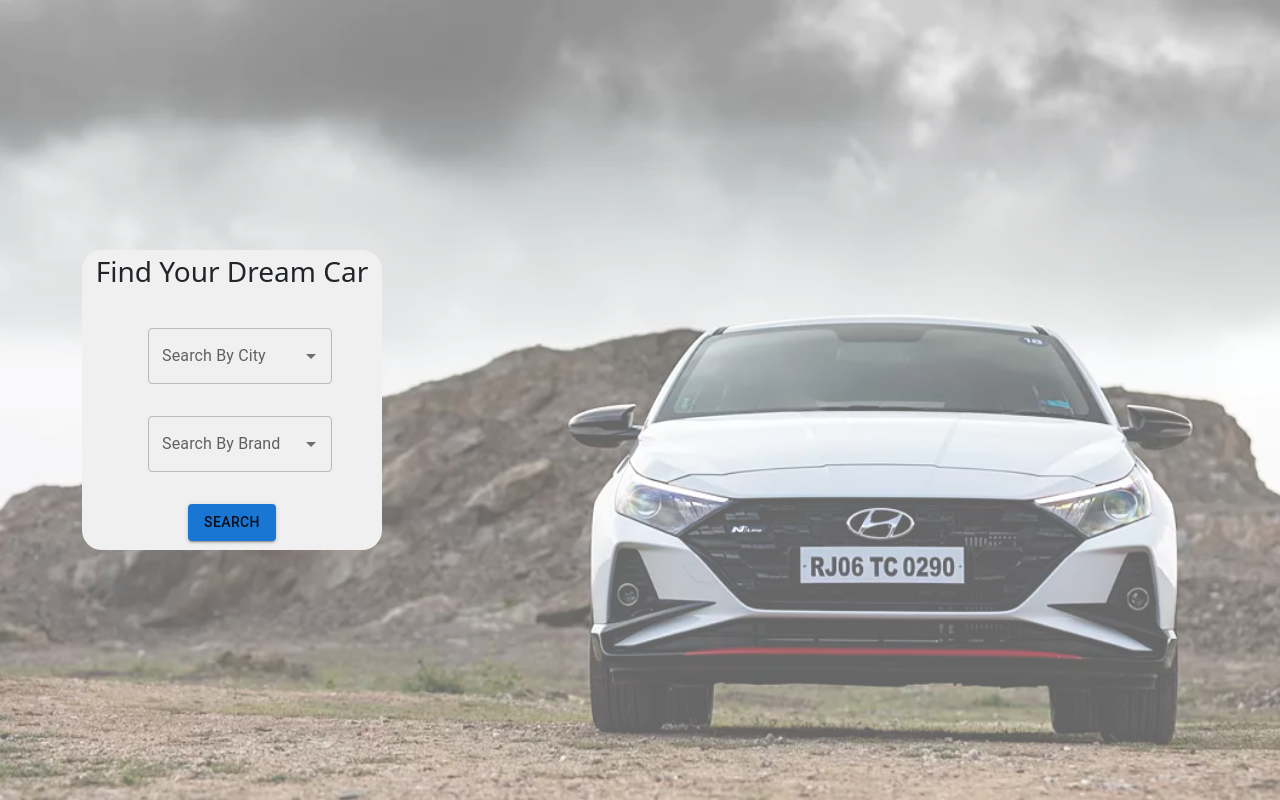
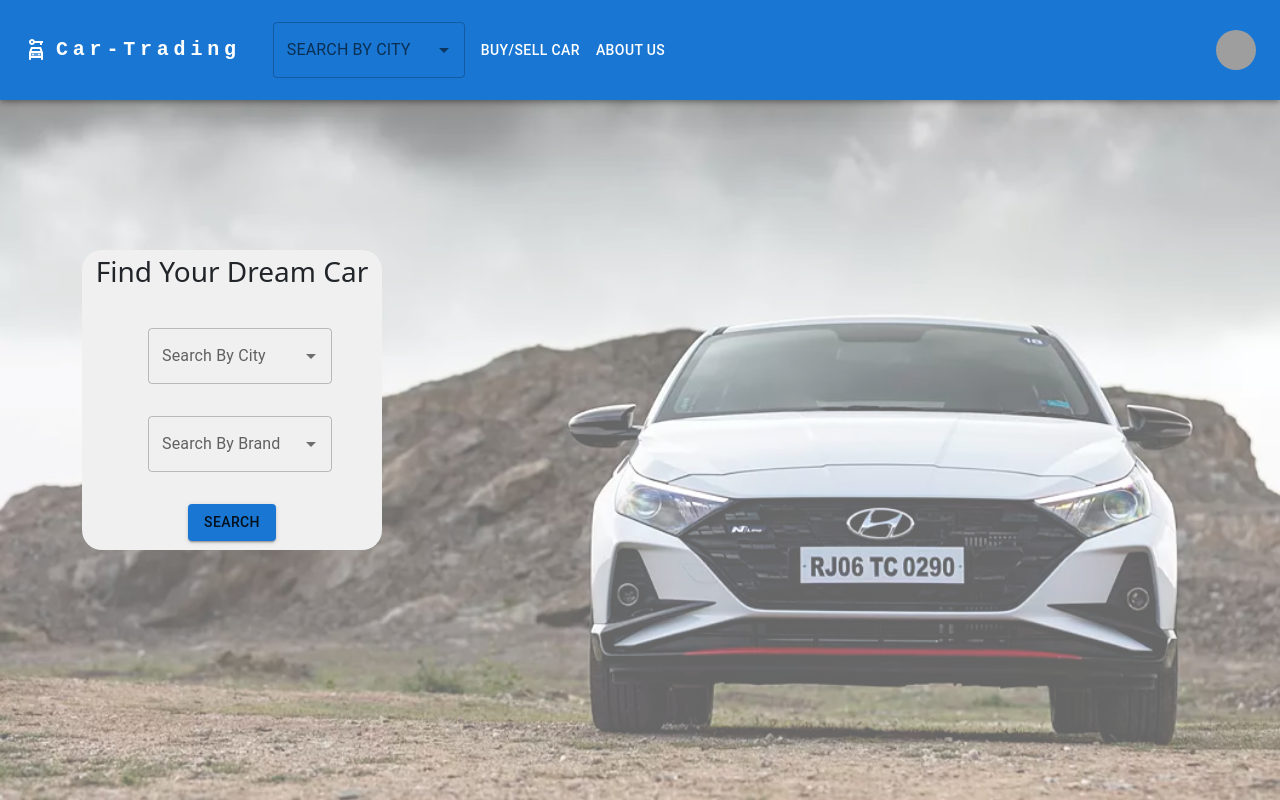
Before and after one commit to sj-shweta04/car-trading-portal-UI, a React (Vite) app: page / in a window 1280 px wide. Built offline with nearby package versions, Linux system fonts and the light colour scheme; grey boxes are pictures that could not be loaded.

Commit message:
Navbar design added and onChange added to search

```diff
--- a/package.json
+++ b/package.json
@@ -12,6 +12,7 @@
   "dependencies": {
     "@emotion/react": "^11.11.1",
     "@emotion/styled": "^11.11.0",
+    "@mui/icons-material": "^5.14.1",
     "@mui/material": "^5.14.1",
     "bootstrap": "^5.3.0",
     "react": "^18.2.0",
--- a/src/App.jsx
+++ b/src/App.jsx
@@ -1,11 +1,13 @@
 
 import Home from './Components/Home/Home'
+import Navbar from './Components/Navbar/Navbar'
 
 function App() {
 
 
   return (
     <>
+  <Navbar/>
   <Home/>
     </>
   )
--- a/src/Components/Home/Home.jsx
+++ b/src/Components/Home/Home.jsx
@@ -1,11 +1,11 @@
-import Search from '../Search/Search'
+import SearchPanel from '../Search/Search'
 import './style.css'
 const Home = () => {
   return (
     <>
     <div className="bg-image container vh-100 d-flex">
     <div className='d-flex align-items-center justify-content-center'>
-    <Search/>
+    <SearchPanel/>
     </div>
     </div>
     </>
--- /dev/null
+++ b/src/Components/Navbar/Navbar.jsx
@@ -0,0 +1,178 @@
+import * as React from 'react';
+import {
+    AppBar,
+    Box,
+    Toolbar,
+    IconButton,
+    Typography,
+    Menu,
+    Container,
+    Avatar,
+    Button,
+    Tooltip,
+    MenuItem,
+} from '@mui/material';
+
+import { Menu as MenuIcon, Adb as AdbIcon, CarRentalTwoTone as CarRentalTwoToneIcon } from '@mui/icons-material';
+import { Search } from '../Search/Search';
+
+
+
+
+function Navbar() {
+    const [anchorElNav, setAnchorElNav] = React.useState(null);
+    const [anchorElUser, setAnchorElUser] = React.useState(null);
+    const [selectedCityNav, setSelectedCityNav] = React.useState()
+
+    React.useEffect(()=>{
+        console.log('selected',selectedCityNav);
+    },[selectedCityNav])
+    const handleSelectCityNav=(event,newval)=>{
+        setSelectedCityNav(newval)
+   }
+
+
+    const pages = [<Search id={'searchByCityNav'} label={'Search By City'} onChange={handleSelectCityNav} options={['car1', 'car2', 'car3']} key={'searchByCityNav'} style={{ width: 200, pt: 0, pl: 1, pb: 0, color: 'red' }} textStyle={{ color: 'red' }} />,
+        'Buy/Sell Car', 'About Us'];
+    const settings = ['Profile', 'Account', 'Dashboard', 'Logout'];
+
+    const handleOpenNavMenu = (event) => {
+        setAnchorElNav(event.currentTarget);
+    };
+    const handleOpenUserMenu = (event) => {
+        setAnchorElUser(event.currentTarget);
+    };
+
+    const handleCloseNavMenu = () => {
+        setAnchorElNav(null);
+    };
+
+    const handleCloseUserMenu = () => {
+        setAnchorElUser(null);
+    };
+
+    return (
+        <AppBar position="fixed">
+            <Container maxWidth="xl">
+                <Toolbar disableGutters>
+                    <CarRentalTwoToneIcon sx={{ display: { xs: 'none', md: 'flex' }, mr: 1 }} />
+                    <Typography
+                        variant="h6"
+                        noWrap
+                        component="a"
+                        href="/"
+                        sx={{
+                            mr: 2,
+                            display: { xs: 'none', md: 'flex' },
+                            fontFamily: 'monospace',
+                            fontWeight: 700,
+                            letterSpacing: '.3rem',
+                            color: 'inherit',
+                            textDecoration: 'none',
+                        }}
+                    >
+                        Car-Trading
+                    </Typography>
+
+                    <Box sx={{ flexGrow: 1, display: { xs: 'flex', md: 'none' } }}>
+                        <IconButton
+                            size="large"
+                            aria-label="account of current user"
+                            aria-controls="menu-appbar"
+                            aria-haspopup="true"
+                            onClick={handleOpenNavMenu}
+                            color="inherit"
+                        >
+                            <MenuIcon />
+                        </IconButton>
+                        <Menu
+                            id="menu-appbar"
+                            anchorEl={anchorElNav}
+                            anchorOrigin={{
+                                vertical: 'bottom',
+                                horizontal: 'left',
+                            }}
+                            keepMounted
+                            transformOrigin={{
+                                vertical: 'top',
+                                horizontal: 'left',
+                            }}
+                            open={Boolean(anchorElNav)}
+                            onClose={handleCloseNavMenu}
+                            sx={{
+                                display: { xs: 'block', md: 'none' },
+                            }}
+                        >
+                            {pages.map((page) => (
+                                <MenuItem key={page} onClick={handleCloseNavMenu}>
+                                    <Typography textAlign="center">{page}</Typography>
+                                </MenuItem>
+                            ))}
+                        </Menu>
+                    </Box>
+                    <AdbIcon sx={{ display: { xs: 'flex', md: 'none' }, mr: 1 }} />
+                    <Typography
+                        variant="h5"
+                        noWrap
+                        component="a"
+                        href=""
+                        sx={{
+                            mr: 2,
+                            display: { xs: 'flex', md: 'none' },
+                            flexGrow: 1,
+                            fontFamily: 'monospace',
+                            fontWeight: 700,
+                            letterSpacing: '.3rem',
+                            color: 'inherit',
+                            textDecoration: 'none',
+                        }}
+                    >
+                        LOGO
+                    </Typography>
+                    <Box sx={{ flexGrow: 1, display: { xs: 'none', md: 'flex' } }}>
+                        {pages.map((page) => (
+                            <Button
+                                key={page}
+                                onClick={handleCloseNavMenu}
+                                sx={{ my: 2, color: 'white', display: 'block' }}
+                            >
+                                {page}
+                            </Button>
+                        ))}
+                    </Box>
+
+                    <Box sx={{ flexGrow: 0 }}>
+                        <Tooltip title="Open settings">
+                            <IconButton onClick={handleOpenUserMenu} sx={{ p: 0 }}>
+                                <Avatar alt="Remy Sharp" src="/static/images/avatar/2.jpg" />
+                            </IconButton>
+                        </Tooltip>
+                        <Menu
+                            sx={{ mt: '45px' }}
+                            id="menu-appbar"
+                            anchorEl={anchorElUser}
+                            anchorOrigin={{
+                                vertical: 'top',
+                                horizontal: 'right',
+                            }}
+                            keepMounted
+                            transformOrigin={{
+                                vertical: 'top',
+                                horizontal: 'right',
+                            }}
+                            open={Boolean(anchorElUser)}
+                            onClose={handleCloseUserMenu}
+                        >
+                            {settings.map((setting) => (
+                                <MenuItem key={setting} onClick={handleCloseUserMenu}>
+                                    <Typography textAlign="center">{setting}</Typography>
+                                </MenuItem>
+                            ))}
+                        </Menu>
+                    </Box>
+                </Toolbar>
+            </Container>
+        </AppBar>
+    );
+}
+export default Navbar;
--- a/src/Components/Search/Search.jsx
+++ b/src/Components/Search/Search.jsx
@@ -1,7 +1,31 @@
-import React from 'react'
+import { useState } from 'react';
 import './Style.css'
 import { Box, Button, Autocomplete, TextField } from '@mui/material';
-const Search = () => {
+export const Search =(props)=> (
+  <Autocomplete
+  disablePortal
+  id={props.id}
+  options={props.options}
+  onChange={props.onChange}
+  sx={{...props.style}}
+  renderInput={(params) => <TextField {...params} label={props.label}/>}
+/>
+)
+
+const style = { width: 200, pt: 4, pl: 2 }
+
+
+const SearchPanel = () => {
+  const [selected , setSelectedValue] = useState({searchByCityHome:'',searchByBrand:''})
+
+  const handleAutocompleteChange = (event, newValue) => {
+    const id = event.target.id.split('-')[0]
+   setSelectedValue({...selected,[id]:newValue});
+  };
+
+  const doSearch = ()=>{
+    console.log('search',selected);
+  }
   return (
     <Box component="span" sx={{
       width: 300,
@@ -15,25 +39,13 @@
 
     }}>
       <h3 className='head-title'>Find Your Dream Car</h3>
-      <Autocomplete
-        disablePortal
-        id="combo-box-demo"
-        options={['car1', 'car2']}
-        sx={{ width: 200, pt: 4, pl: 2 }}
-        renderInput={(params) => <TextField {...params} label="Search By City" />}
-      />
-      <Autocomplete
-        disablePortal
-        id="combo-box-demo"
-        options={['brand1', 'brand2']}
-        sx={{ width: 200, pt: 4, pl: 2 }}
-        renderInput={(params) => <TextField {...params} label="Search By Brand" />}
-      />
+      <Search id={'searchByCityHome'} label={'Search By City'} options={['car1','car2','car3']} style={style} onChange={handleAutocompleteChange}/>
+      <Search id={'searchByBrand'} label={'Search By Brand'} options={['city1','city2','city3']} style={style} onChange={handleAutocompleteChange}/>
       <div className='align-btn'>
-        <Button variant="contained" sx={{ color: 'text.primary' }}>Search</Button>
+        <Button variant="contained" onClick={doSearch} sx={{ color: 'text.primary' }}>Search</Button>
       </div>
     </Box>
   )
 }
 
-export default Search
+export default SearchPanel
--- a/src/index.css
+++ b/src/index.css
@@ -4,7 +4,6 @@
   font-weight: 400;
 
   color-scheme: light dark;
-  color: rgba(255, 255, 255, 0.87);
   background-color: #242424;
 
   font-synthesis: none;
```
Also changed, not shown: 1 other file (tests, documents, lock files or other folders).
